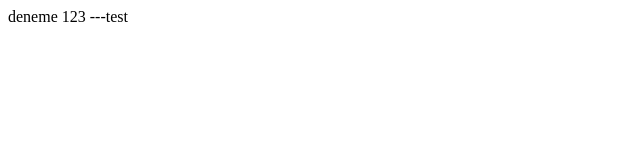
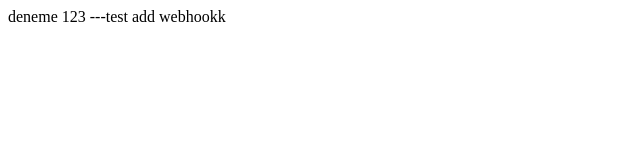
Before and after one commit to Nidakorkmaz/YMGDers, a plain HTML site: page index.html in a window 1280 px wide. Shown: the whole page, without its empty margins (0-640 px from the left). Drawn offline with Linux system fonts and the light colour scheme.

Commit message:
ngrok işlemi

```diff
--- a/index.html
+++ b/index.html
@@ -5,6 +5,7 @@
 
     <body>
         deneme 123 ---test
+        add webhookk
     </body>
 
 </html>
```
